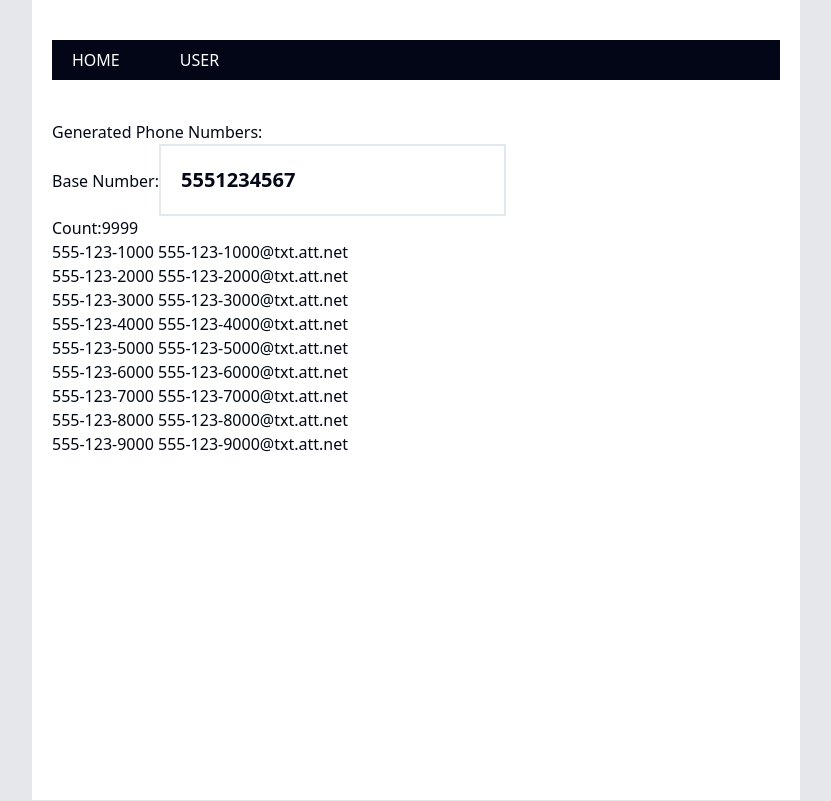
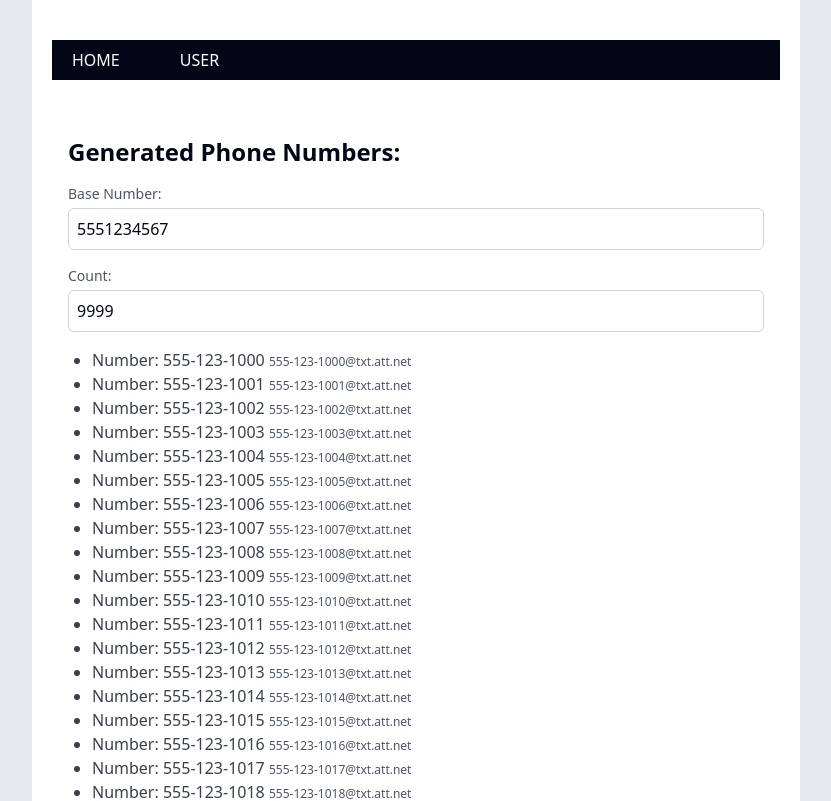
Before and after one commit to sandidas/nextjs-14-server-actions-tutorial, a Next.js app: page /number in a window 1280 px wide. Shown: the top 801 px of the page, without its empty margins (224-1055 px from the left). Built offline with nearby package versions, Linux system fonts and the light colour scheme.

Commit message:
number generator done

```diff
--- a/app/number/page.tsx
+++ b/app/number/page.tsx
@@ -1,5 +1,7 @@
-"use client"
-import React, { useState } from 'react';
+"use client";
+// pages/index.tsx
+
+import React, { useState } from "react";
 
 interface PhoneNumber {
   formattedNumber: string;
@@ -9,7 +11,7 @@ interface PhoneNumber {
 const generatePhoneNumbers = (baseNumber: string, count: number): PhoneNumber[] => {
   const phoneNumbers: PhoneNumber[] = [];
 
-  for (let i = 1000; i <= count; i += 1000) {
+  for (let i = 1000; i <= count; i++) {
     const formattedNumber = `${baseNumber.slice(0, 3)}-${baseNumber.slice(3, 6)}-${i}`;
     const email = `${formattedNumber}@txt.att.net`;
     phoneNumbers.push({ formattedNumber, email });
@@ -19,40 +21,33 @@ const generatePhoneNumbers = (baseNumber: string, count: number): PhoneNumber[]
 };
 
 const HomePage: React.FC = () => {
-  const [baseNumber, setBaseNumber] = useState<string>('5551234567');
+  const [baseNumber, setBaseNumber] = useState<string>("5551234567");
   const [count, setCount] = useState<number>(9999);
 
   const phoneNumbers = generatePhoneNumbers(baseNumber, count);
 
   return (
-    <div>
-      <h1>Generated Phone Numbers:</h1>
+    <div className="container mx-auto p-4">
+      <h1 className="text-2xl font-bold mb-4">Generated Phone Numbers:</h1>
 
-      <div>
-        <label htmlFor="baseNumber">Base Number:</label>
-        <input
-        className='border-2 font-bold p-5 text-xl'
-          type="text"
-          id="baseNumber"
-          value={baseNumber}
-          onChange={(e) => setBaseNumber(e.target.value)}
-        />
+      <div className="mb-4">
+        <label htmlFor="baseNumber" className="block text-sm font-medium text-gray-600">
+          Base Number:
+        </label>
+        <input type="text" id="baseNumber" value={baseNumber} onChange={(e) => setBaseNumber(e.target.value)} className="mt-1 p-2 border border-gray-300 rounded-md w-full" />
       </div>
 
-      <div>
-        <label htmlFor="count">Count:</label>
-        <input
-          type="number"
-          id="count"
-          value={count}
-          onChange={(e) => setCount(Number(e.target.value))}
-        />
+      <div className="mb-4">
+        <label htmlFor="count" className="block text-sm font-medium text-gray-600">
+          Count:
+        </label>
+        <input type="number" id="count" value={count} onChange={(e) => setCount(Number(e.target.value))} className="mt-1 p-2 border border-gray-300 rounded-md w-full" />
       </div>
 
-      <ul>
+      <ul className="list-disc ml-6">
         {phoneNumbers.map(({ formattedNumber, email }) => (
-          <li key={formattedNumber}>
-            {formattedNumber} {email}
+          <li key={formattedNumber} className="text-gray-700">
+            Number: {formattedNumber} <span className="text-xs text-slate-600"> {email}</span>
           </li>
         ))}
       </ul>
```
